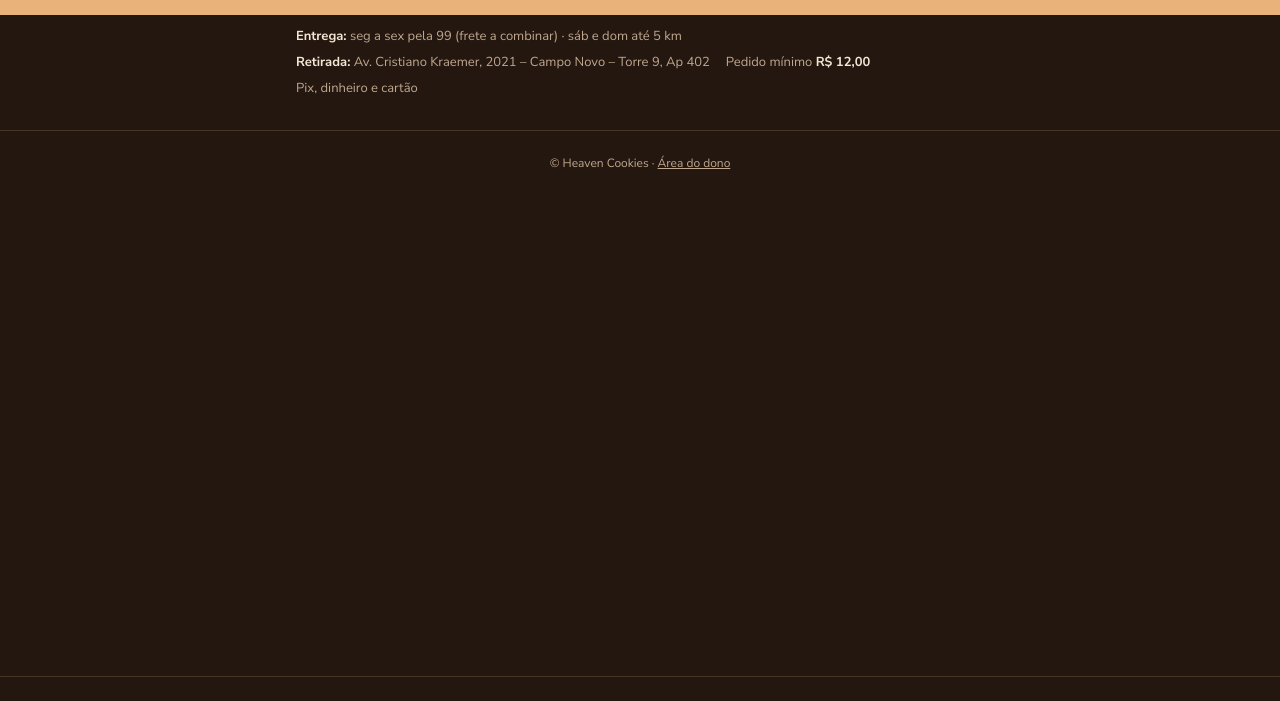
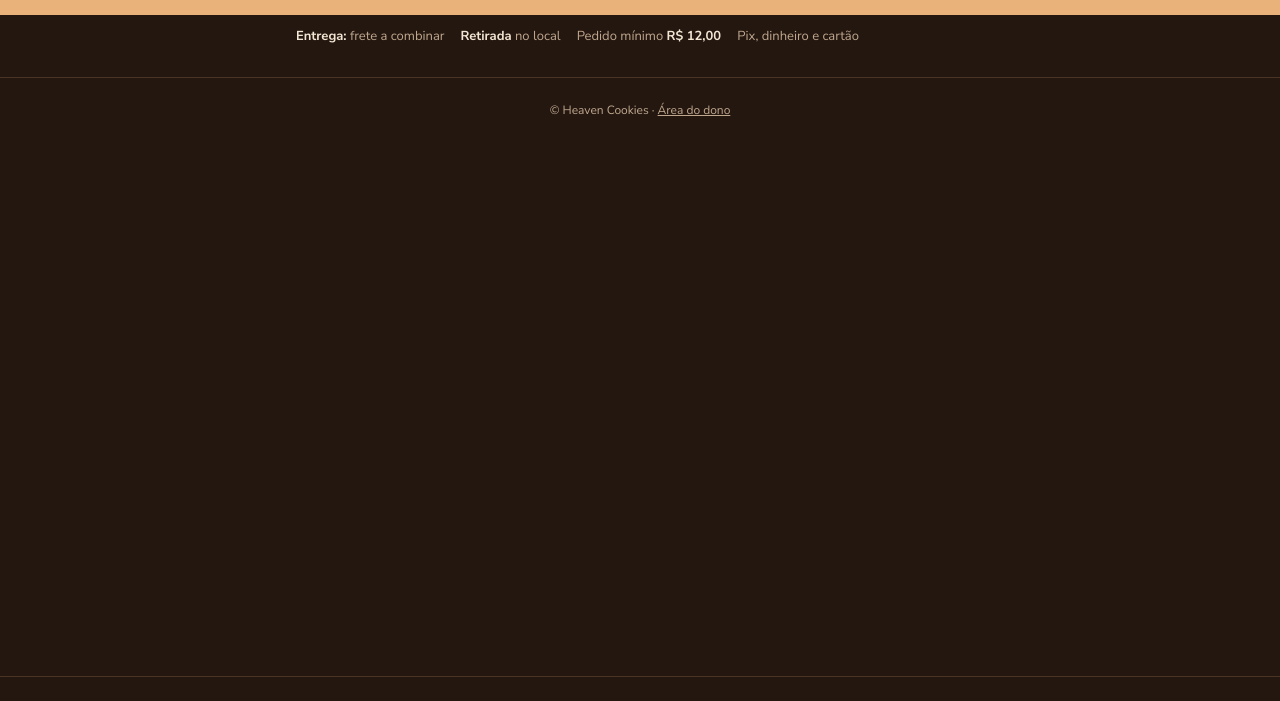
Before and after one commit to Gdzi051/Heaven-Cookies, a plain HTML site: page index.html in a window 1280 px wide. Shown: the part 99-800 px from the top of the page. Drawn offline with nearby package versions, Linux system fonts and the light colour scheme; no server answers.

Commit message:
Add files via upload

```diff
--- a/index.html
+++ b/index.html
@@ -64,7 +64,7 @@ addEventListener('hashchange',route);
 function menuView(){
 const ps=P(),cats=[...new Set(ps.map(p=>p.cat))];
 $('#app').innerHTML=`<div class="top"><div class="wrap"><img src="${LOGO}" alt="Heaven Cookies"><div><h1>Heaven Cookies</h1><p>Um pedacinho do céu em cada mordida</p></div></div></div>
-<div class="wrap"><div class="info"><span><b>Entrega:</b> seg a sex pela 99 (frete a combinar) · sáb e dom até ${MAXKM} km</span><span><b>Retirada:</b> ${LOC}</span><span>Pedido mínimo <b>${fmt(MIN)}</b></span><span>Pix, dinheiro e cartão</span></div><div id="my"></div></div>
+<div class="wrap"><div class="info"><span><b>Entrega:</b> frete a combinar</span><span><b>Retirada</b> no local</span><span>Pedido mínimo <b>${fmt(MIN)}</b></span><span>Pix, dinheiro e cartão</span></div><div id="my"></div></div>
 <div class="chips"><div class="wrap">${cats.map(c=>`<a href="#c-${esc(c)}" onclick="document.getElementById('c-${esc(c)}').scrollIntoView({behavior:'smooth'});return false">${esc(c)}</a>`).join('')}</div></div>
 <div class="wrap">${cats.map(c=>`<h2 id="c-${esc(c)}">${esc(c)}</h2>`+ps.filter(p=>p.cat===c).map(itemHTML).join('')).join('')}</div>
 <div class="foot">© Heaven Cookies · <a href="#admin">Área do dono</a></div><div class="bar" id="bar"></div><div class="sh" id="sh"><div class="pn" id="pn"></div></div>`;
```
